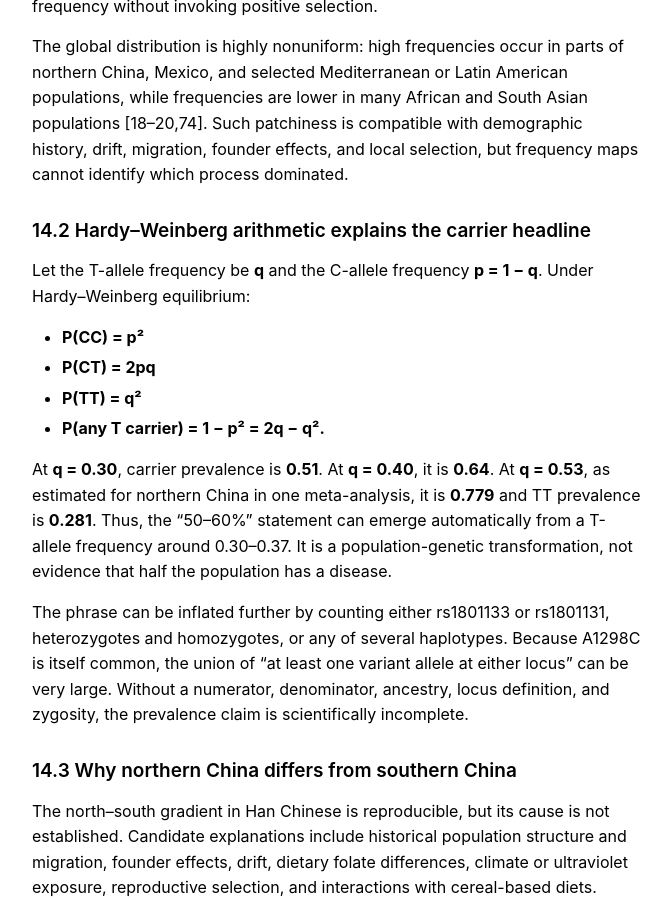
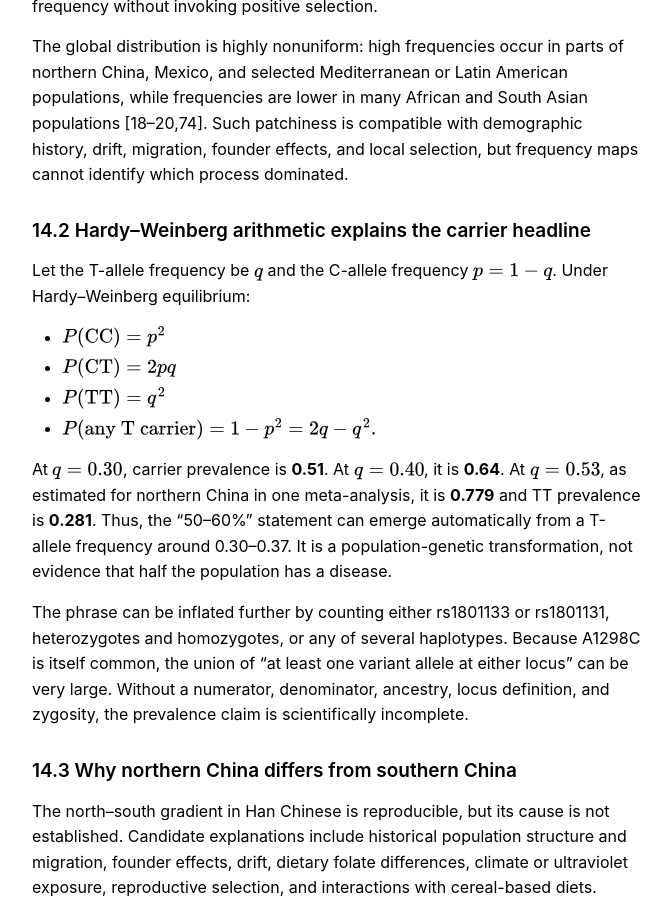
Before and after one commit to elemer1/elemer1.github.io, a Jekyll site: the page built from _markdown/MTHFR at the Branch Point.md, in a window 1280 px wide and 900 px high, scrolled down 66083 px. Shown: the whole window, without its empty margins (303-974 px from the left). Built offline with Jekyll 4.4.1, drawn with Linux system fonts in a browser that asks for light colours; some of the changed text lies outside the part shown.

Commit message:
Declare math: true and finish the LaTeX conversion
Make MathJax explicit in the front matter instead of relying on the
layout default, and convert the arithmetic still written as bold prose:
the Hardy-Weinberg carrier derivation in 14.2 and the quantitative
checks in E.3.

Co-Authored-By: Claude Opus 5 <noreply@anthropic.com>
Claude-Session: https://claude.ai/code/session_0181t7dxmihoL45qCqHiYCnB

```diff
--- a/_markdown/MTHFR at the Branch Point.md
+++ b/_markdown/MTHFR at the Branch Point.md
@@ -1071,14 +1072,14 @@ The global distribution is highly nonuniform: high frequencies occur in parts of
 
 ### 14.2 Hardy–Weinberg arithmetic explains the carrier headline
 
-Let the T-allele frequency be **q** and the C-allele frequency **p = 1 − q**. Under Hardy–Weinberg equilibrium:
-
-- **P(CC) = p²**
-- **P(CT) = 2pq**
-- **P(TT) = q²**
-- **P(any T carrier) = 1 − p² = 2q − q².**
-
-At **q = 0.30**, carrier prevalence is **0.51**. At **q = 0.40**, it is **0.64**. At **q = 0.53**, as estimated for northern China in one meta-analysis, it is **0.779** and TT prevalence is **0.281**. Thus, the “50–60%” statement can emerge automatically from a T-allele frequency around 0.30–0.37. It is a population-genetic transformation, not evidence that half the population has a disease.
+Let the T-allele frequency be $q$ and the C-allele frequency $p = 1 - q$. Under Hardy–Weinberg equilibrium:
+
+- $P(\text{CC}) = p^2$
+- $P(\text{CT}) = 2pq$
+- $P(\text{TT}) = q^2$
+- $P(\text{any T carrier}) = 1 - p^2 = 2q - q^2.$
+
+At $q = 0.30$, carrier prevalence is **0.51**. At $q = 0.40$, it is **0.64**. At $q = 0.53$, as estimated for northern China in one meta-analysis, it is **0.779** and TT prevalence is **0.281**. Thus, the “50–60%” statement can emerge automatically from a T-allele frequency around 0.30–0.37. It is a population-genetic transformation, not evidence that half the population has a disease.
 
 The phrase can be inflated further by counting either rs1801133 or rs1801131, heterozygotes and homozygotes, or any of several haplotypes. Because A1298C is itself common, the union of “at least one variant allele at either locus” can be very large. Without a numerator, denominator, ancestry, locus definition, and zygosity, the prevalence claim is scientifically incomplete.
 
@@ -1599,8 +1600,8 @@ The author’s exact WGS genotype, zygosity, genome build, read metrics, screens
 
 ### E.3 Quantitative checks
 
-- Carrier proportions were reconstructed from allele frequencies using **1 − (1 − q)²** and compared with reported genotype distributions.
-- The CSPPT absolute risk reduction was calculated as **3.4% − 2.7% = 0.7%**; approximate NNT **= 1/0.007 ≈ 143** over the median 4.5-year follow-up.
+- Carrier proportions were reconstructed from allele frequencies using $1 - (1-q)^2$ and compared with reported genotype distributions.
+- The CSPPT absolute risk reduction was calculated as $3.4\% - 2.7\% = 0.7\%$; approximate NNT $= 1/0.007 \approx 143$ over the median 4.5-year follow-up.
 - Large-trial effect estimates were separated by endpoint; a 25% homocysteine reduction was not described as a 25% cardiovascular-risk reduction.
 - Enzyme activity percentages were labeled assay-dependent and were not propagated arithmetically into whole-body methylation.
 - Folate-form pharmacokinetics were separated from congenital, vascular, psychiatric, and mortality outcomes.
```
Also changed, not shown: other parts of _markdown/MTHFR at the Branch Point.md (+1 -0 lines).
